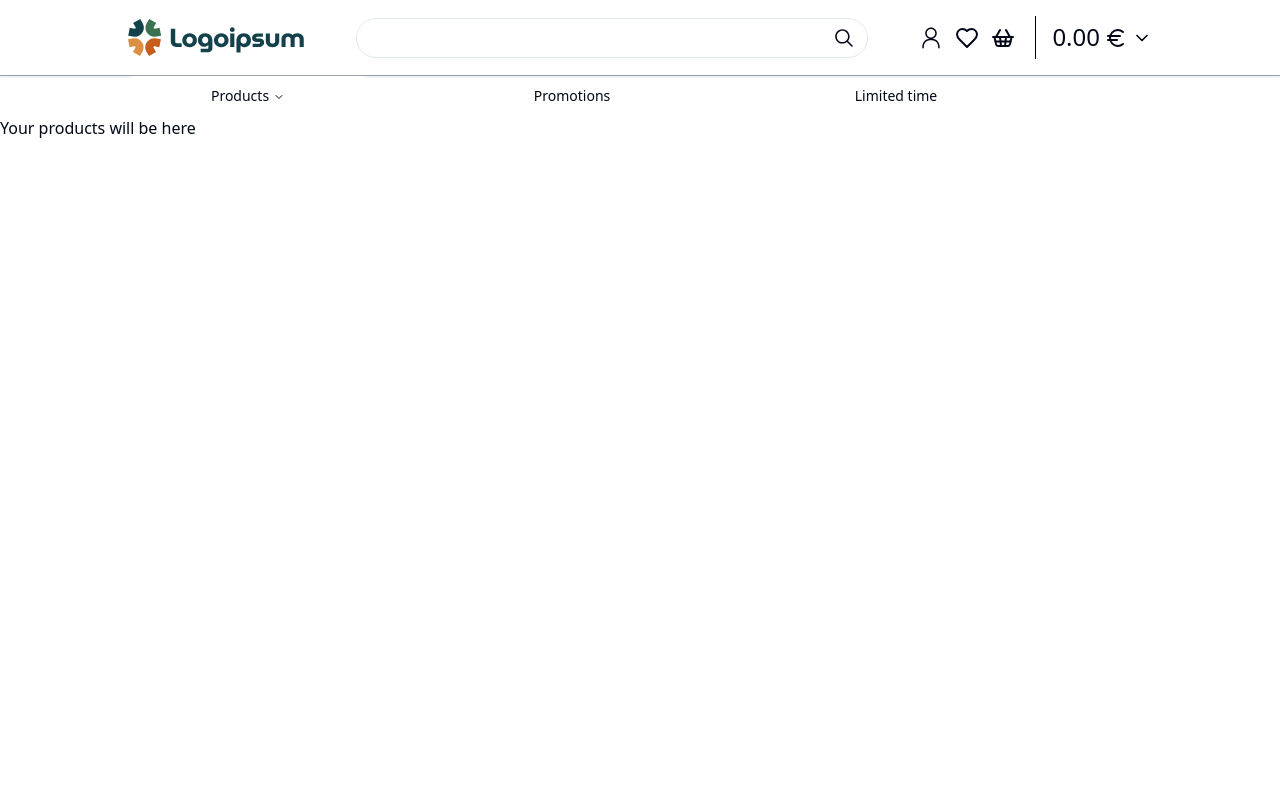
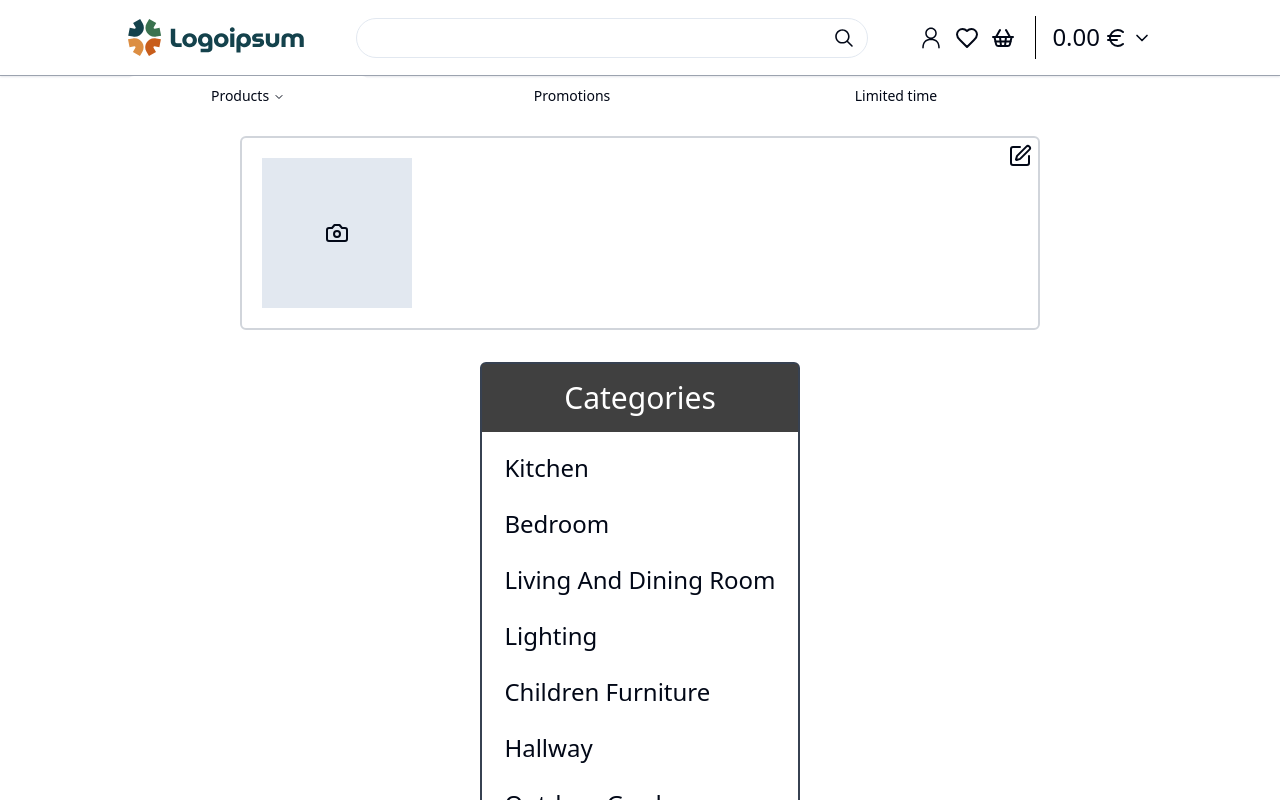
Before and after one commit to teoMarinov/ABCFurniture, a React (Vite) app in the folder client/: page /products/1 in a window 1280 px wide. Built offline with nearby package versions, Linux system fonts and the light colour scheme; no server answers; the HTML template or start-up script is replaced by a standard one.

Commit message:
add initial ProductDisplay elements

```diff
--- a/client/src/components/products/ProductDisplay.tsx
+++ b/client/src/components/products/ProductDisplay.tsx
@@ -1,9 +1,44 @@
+import { useParams } from "react-router-dom";
+import CategoryInfoBox from "../categoryDetails/CategoryInfoBox";
+import { useState, useEffect } from "react";
+import { productType } from "@/common/types";
+import { request } from "@/utils/axios-helper";
+import { SubCategoryInfo } from "../categoryDetails/SubCategoriesList";
+import CategoryEasyNavigation from "../categoryDetails/CategoryEasyNavigation";
 const ProductDisplay = () => {
-    return (
-        <div>
-                Your products will be here
-        </div>
-    );
+  const params = useParams();
+  const category = params.category;
+  const subCategory = params.subcategory;
+
+  const [products, setProducts] = useState<productType[]>([]);
+  const [categoryIfno, setCategoryIfno] = useState<SubCategoryInfo | null>(
+    null
+  );
+
+  useEffect(() => {
+    // request("get", `/category/${category}`).then(({ data }) => {
+    //   // setCategoryIfno(data);
+    //   console.log(data);
+    // });
+    request("get", `/category/sub/${subCategory}`).then(({ data }) => {
+      setCategoryIfno(data);
+    });
+    request("get", `/product/${subCategory}`).then(({ data }) => {
+      setProducts(data);
+    });
+  }, [category, subCategory]);
+
+  return (
+    <div className="flex flex-col items-center justify-center w-full">
+      <CategoryInfoBox
+        name={categoryIfno?.subcategoryName}
+        description={categoryIfno?.description}
+        image={categoryIfno?.image}
+      />
+      <CategoryEasyNavigation />
+      Your products will be here
+    </div>
+  );
 };
 
 export default ProductDisplay;
```
